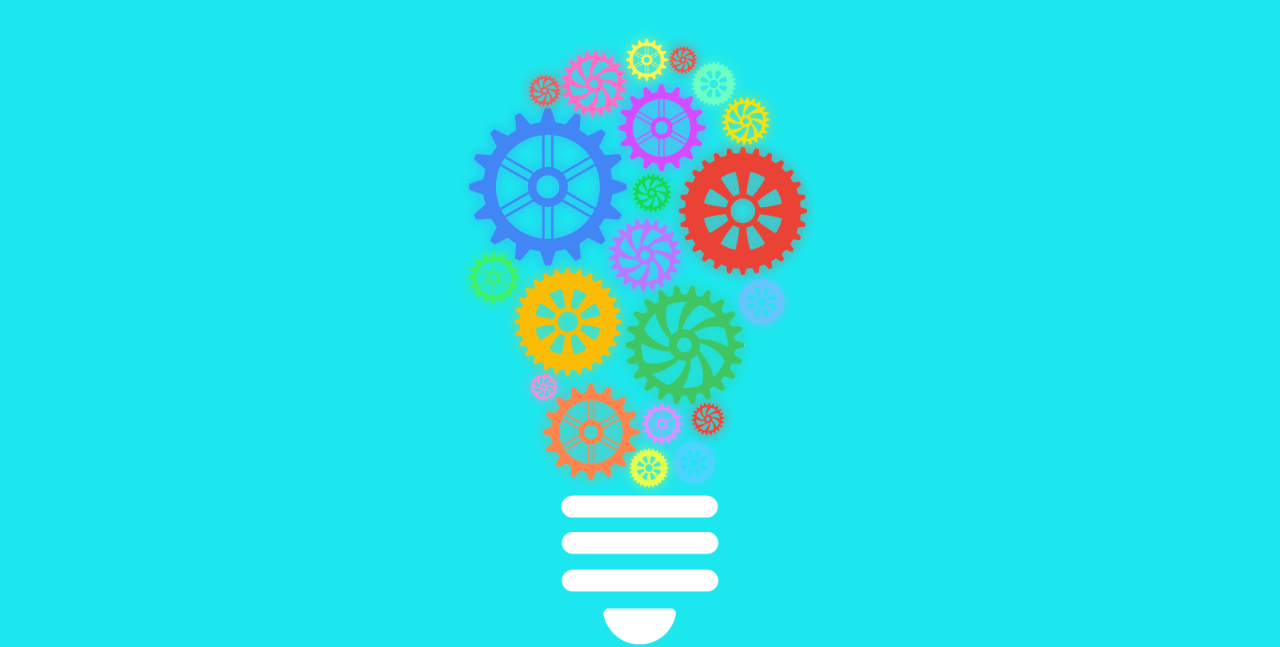
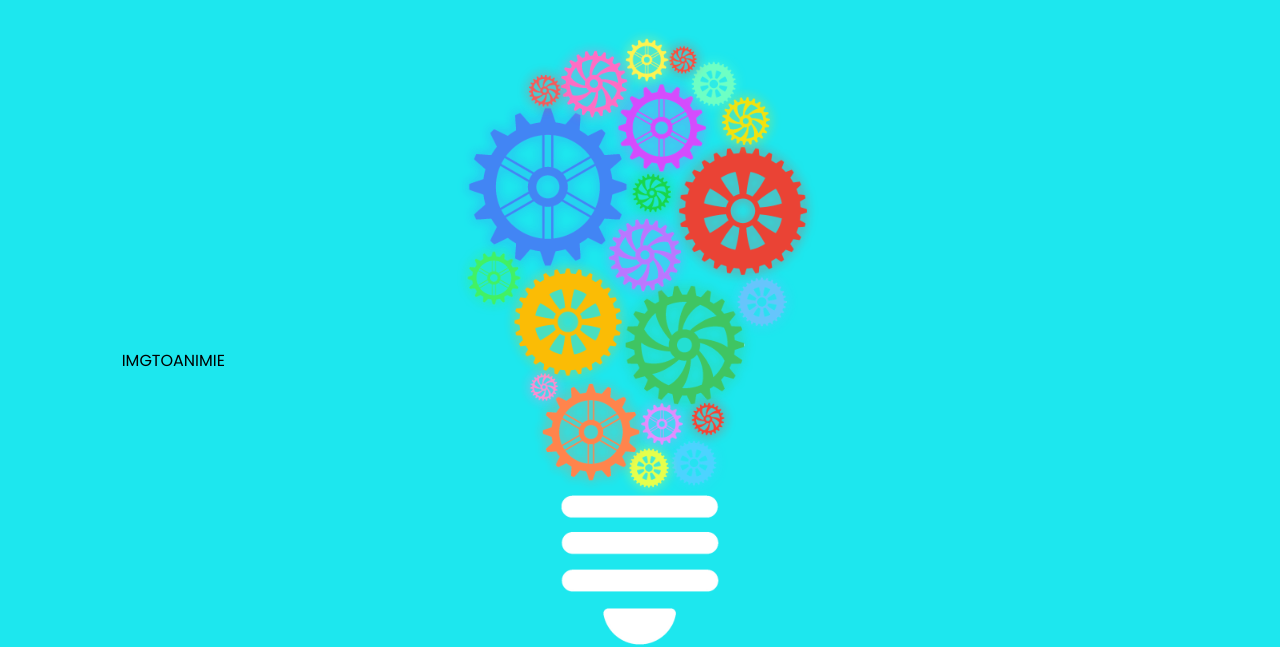
Before and after one commit to VANDRANKI/img-to-anime, a plain HTML site: page index.html in a window 1280 px wide. Shown: the top 647 px of the page. Drawn offline with Linux system fonts and the light colour scheme.

Commit message:
Update index.html

```diff
--- a/index.html
+++ b/index.html
@@ -3,6 +3,7 @@
   <head>
     <meta charset="utf-8" />
     <title>Image In To An Animation</title>
+    <subtitle>IMGTOANIMIE</subtitle>
     <link rel="stylesheet" href="style.css" />
   </head>
   <body>
```
